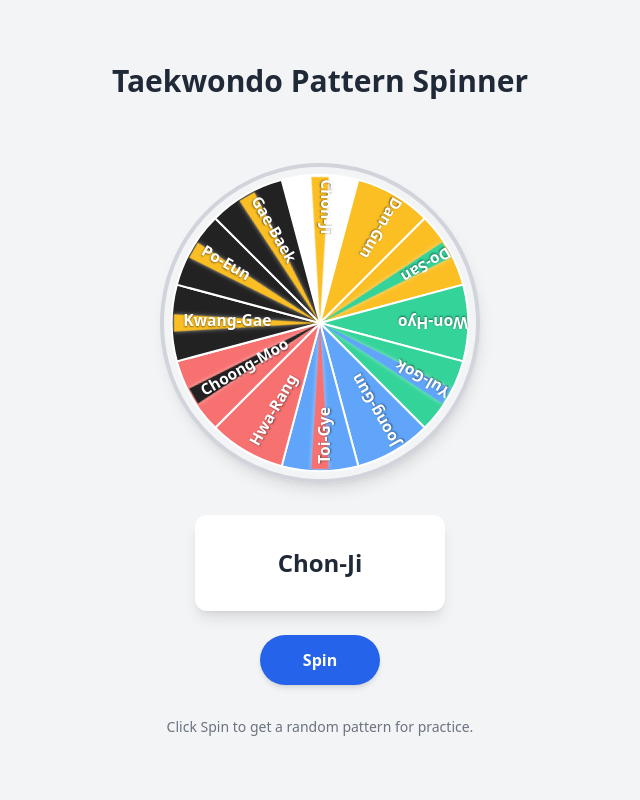
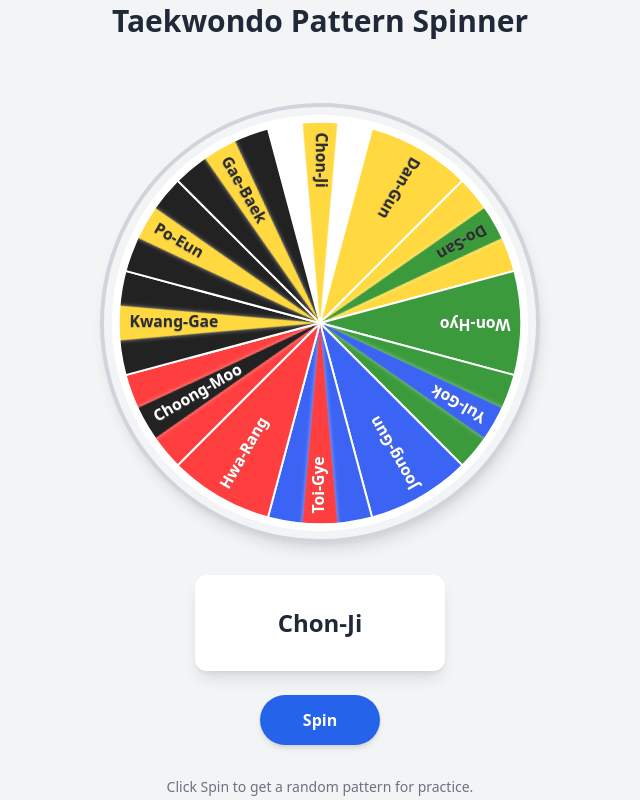
Before and after one commit to Pythagean/pattern_spinner, a React (Vite) app: page / in a window 1280 px wide. Shown: the whole page, without its empty margins (320-960 px from the left). Built offline with nearby package versions, Linux system fonts and the light colour scheme.

Commit message:
Styling changes

```diff
--- a/src/App.tsx
+++ b/src/App.tsx
@@ -21,7 +21,7 @@ const App: React.FC = () => {
     setTimeout(() => {
       setCurrent(getRandomPattern(current));
       setSpinning(false);
-    }, 900); // simple spin delay
+    }, 100); // simple spin delay
   };
 
   return (
--- a/src/components/Wheel.tsx
+++ b/src/components/Wheel.tsx
@@ -8,18 +8,18 @@ type WheelProps = {
 
 // Custom color and stripe map for each pattern
 const patternStyles: Record<string, { fill: string; stripe?: string }> = {
-  "Chon-Ji": { fill: "#fff", stripe: "#fbbf24" }, // white with yellow stripe
-  "Dan-Gun": { fill: "#fbbf24" }, // yellow
-  "Do-San": { fill: "#fbbf24", stripe: "#34d399" }, // yellow with green stripe
-  "Won-Hyo": { fill: "#34d399" }, // green
-  "Yul-Gok": { fill: "#34d399", stripe: "#60a5fa" }, // green with blue stripe
-  "Joong-Gun": { fill: "#60a5fa" }, // blue
-  "Toi-Gye": { fill: "#60a5fa", stripe: "#f87171" }, // blue with red stripe
-  "Hwa-Rang": { fill: "#f87171" }, // red
-  "Choong-Moo": { fill: "#f87171", stripe: "#222" }, // red with black stripe
-  "Kwang-Gae": { fill: "#222", stripe: "#fbbf24" }, // black with yellow stripe
-  "Po-Eun": { fill: "#222", stripe: "#fbbf24" },
-  "Gae-Baek": { fill: "#222", stripe: "#fbbf24" },
+  "Chon-Ji": { fill: "#fff", stripe: "#ffd93fff" }, // white with yellow stripe
+  "Dan-Gun": { fill: "#ffd93fff" }, // yellow
+  "Do-San": { fill: "#ffd93fff", stripe: "#3b9b3cff" }, // yellow with green stripe
+  "Won-Hyo": { fill: "#3b9b3cff" }, // green
+  "Yul-Gok": { fill: "#3b9b3cff", stripe: "#3c64f4ff" }, // green with blue stripe
+  "Joong-Gun": { fill: "#3c64f4ff" }, // blue
+  "Toi-Gye": { fill: "#3c64f4ff", stripe: "#ff3f3fff" }, // blue with red stripe
+  "Hwa-Rang": { fill: "#ff3f3fff" }, // red
+  "Choong-Moo": { fill: "#ff3f3fff", stripe: "#222" }, // red with black stripe
+  "Kwang-Gae": { fill: "#222", stripe: "#ffd93fff" }, // black with yellow stripe
+  "Po-Eun": { fill: "#222", stripe: "#ffd93fff" },
+  "Gae-Baek": { fill: "#222", stripe: "#ffd93fff" },
 };
 
 function getSlicePath(cx: number, cy: number, r: number, startAngle: number, endAngle: number) {
@@ -42,11 +42,11 @@ const Wheel: React.FC<WheelProps> = ({ patterns, selected, spinning }) => {
   const angle = 360 / segCount;
   const selectedIdx = patterns.indexOf(selected);
   const rotation = spinning
-    ? 1440 + (360 - selectedIdx * angle - angle / 2)
+    ? 700 + (360 - selectedIdx * angle - angle / 2)
     : 360 - selectedIdx * angle - angle / 2;
 
-  const size = 320;
-  const r = size / 2 - 8;
+  const size = 440;
+  const r = size / 2 - 12;
   const cx = size / 2;
   const cy = size / 2;
 
@@ -65,7 +65,6 @@ const Wheel: React.FC<WheelProps> = ({ patterns, selected, spinning }) => {
           const startAngle = i * angle - 90;
           const endAngle = (i + 1) * angle - 90;
           const style = patternStyles[pattern] || { fill: "#888" };
-          // Stripe angle: middle of the slice
           const midAngle = ((startAngle + endAngle) / 2) * Math.PI / 180;
           return (
             <g key={pattern}>
@@ -76,14 +75,14 @@ const Wheel: React.FC<WheelProps> = ({ patterns, selected, spinning }) => {
                 strokeWidth={2}
               />
               {style.stripe && (() => {
-                // Draw a triangle (polygon) for the stripe
-                const stripeWidth = 18; // width at rim
+                const stripeWidth = 36; // wider stripe
                 const angle1 = ((startAngle + endAngle) / 2) - (stripeWidth / r) * 180 / Math.PI / 2;
                 const angle2 = ((startAngle + endAngle) / 2) + (stripeWidth / r) * 180 / Math.PI / 2;
-                const x1 = cx + (r - 2) * Math.cos(angle1 * Math.PI / 180);
-                const y1 = cy + (r - 2) * Math.sin(angle1 * Math.PI / 180);
-                const x2 = cx + (r - 2) * Math.cos(angle2 * Math.PI / 180);
-                const y2 = cy + (r - 2) * Math.sin(angle2 * Math.PI / 180);
+                // Expand to the very edge
+                const x1 = cx + r * Math.cos(angle1 * Math.PI / 180);
+                const y1 = cy + r * Math.sin(angle1 * Math.PI / 180);
+                const x2 = cx + r * Math.cos(angle2 * Math.PI / 180);
+                const y2 = cy + r * Math.sin(angle2 * Math.PI / 180);
                 return (
                   <polygon
                     points={`${x1},${y1} ${x2},${y2} ${cx},${cy}`}
@@ -92,23 +91,34 @@ const Wheel: React.FC<WheelProps> = ({ patterns, selected, spinning }) => {
                   />
                 );
               })()}
-              {/* ...existing code for text... */}
               <text
-                x={cx + r * Math.cos(midAngle) + 12}
-                y={cy + r * Math.sin(midAngle)}
+                x={cx + (r / 2) * Math.cos(midAngle)-90}
+                y={cy + (r / 2) * Math.sin(midAngle)}
                 textAnchor="start"
                 dominantBaseline="middle"
                 fontSize={16}
-                fill="#fff"
+                fill={
+                  (style.fill === "#ffd93fff" || style.stripe === "#ffd93fff") ? "#2d2d2dff" : "#fff"
+                }
                 fontWeight="bold"
-                transform={`rotate(${((startAngle + endAngle) / 2 + 180)},${cx + r * Math.cos(midAngle) + 6},${cy + r * Math.sin(midAngle)})`}
-                style={{ userSelect: "none", pointerEvents: "none", textShadow: "0 1px 2px #0008" }}
+                transform={`rotate(${((startAngle + endAngle) / 2 + 180)},${cx + (r / 2) * Math.cos(midAngle)},${cy + (r / 2) * Math.sin(midAngle)})`}
+                style={{ userSelect: "none", pointerEvents: "none", textShadow: "0 1px 1px rgba(125, 125, 125, 0.53)" }}
               >
                 {pattern}
               </text>
             </g>
           );
         })}
+        {/* White border overlay */}
+        <circle
+          cx={cx}
+          cy={cy}
+          r={r}
+          fill="none"
+          stroke="#fff"
+          strokeWidth={8}
+          style={{ pointerEvents: "none" }}
+        />
       </svg>
       {/* Pointer */}
       <div className="absolute top-0 left-1/2 -translate-x-1/2 w-0 h-0 border-l-8 border-r-8 border-b-16 border-l-transparent border-r-transparent border-b-red-500" />
```
Also changed, not shown: 1 other file (tests, documents, lock files or other folders).
